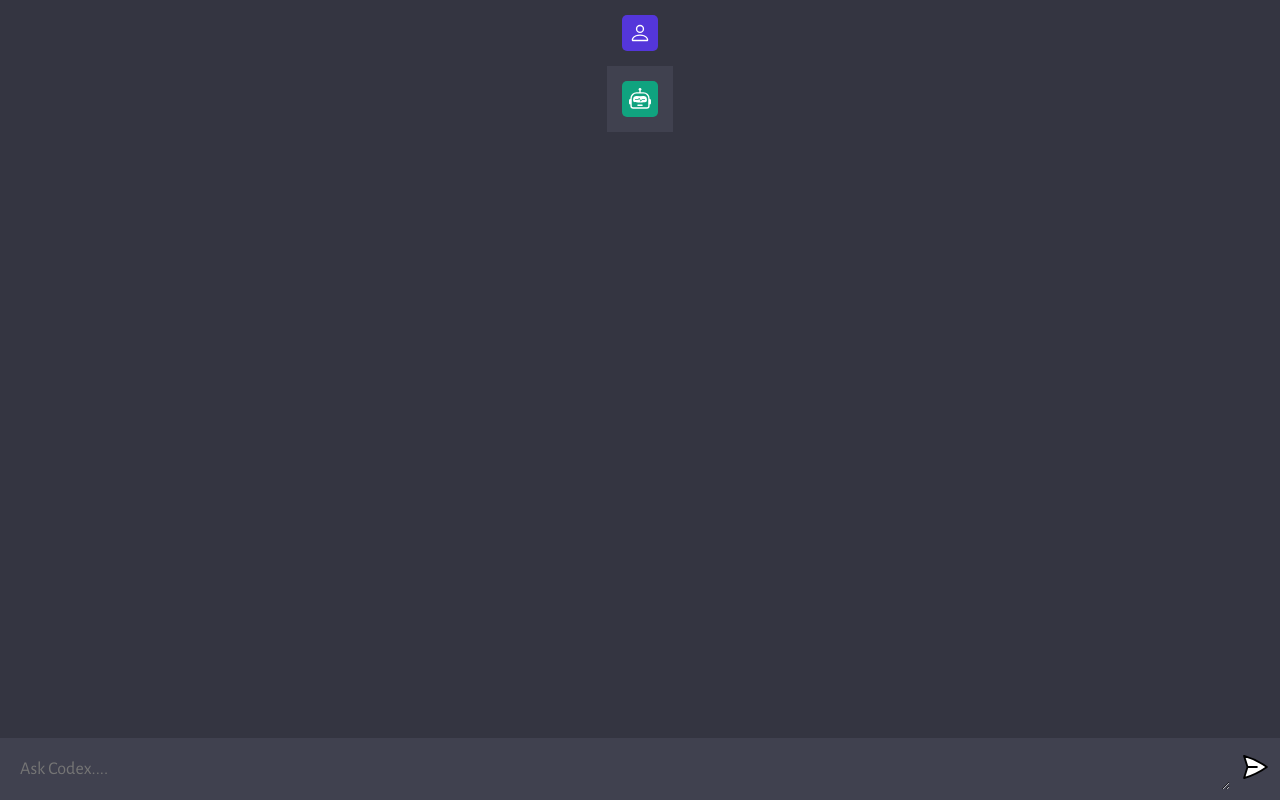
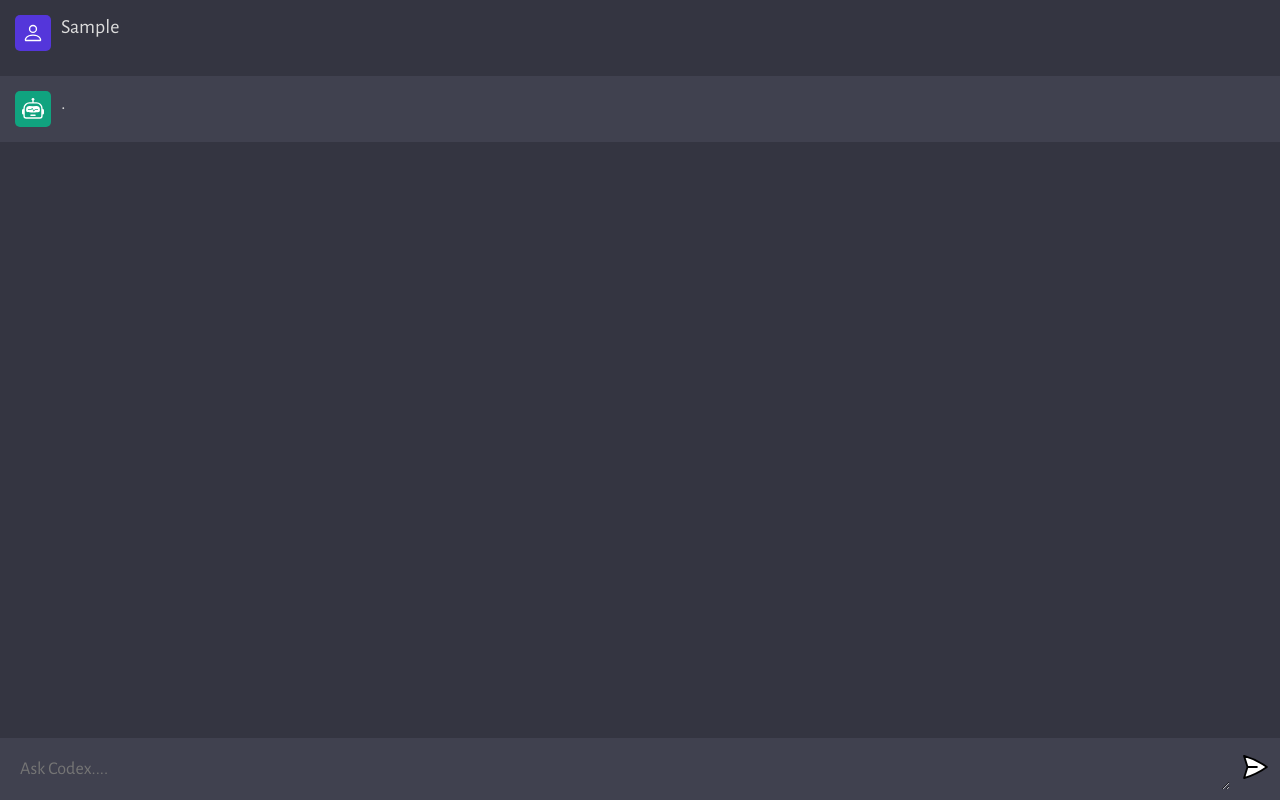
Before and after one commit to ManojThulung/chatGTP-app, a website built with Vite: page client/index.html in a window 1280 px wide. Both pictures are taken after typing "Sample" into the empty fields and a click on the button 1255 px from the left and 769 px from the top of the page. Built offline with nearby package versions, Linux system fonts and the light colour scheme.

Commit message:
chatstrip function bug fixed and style improved

```diff
--- a/client/script.js
+++ b/client/script.js
@@ -46,10 +46,10 @@ function chatStrip(isAi, value, uniqueId) {
   return `
     <div class="wrapper ${isAi && "ai"}">
       <div class="chat">
-        <div class='profile'>
+        <div class="profile">
           <img src=${isAi ? bot : user} alt=${isAi ? "bot" : "user"} />
         </div>
-        <div class='message' id='${uniqueId}>
+        <div class="message" id=${uniqueId}>
           ${value}
         </div>
       </div>
--- a/client/style.css
+++ b/client/style.css
@@ -22,7 +22,7 @@ body {
   justify-content: space-between;
 }
 
-.chat_container {
+.chat-container {
   flex: 1;
   width: 100%;
   height: 100%;
@@ -92,7 +92,7 @@ body {
    * The pre-wrap value allows the browser to wrap long lines of text onto multiple lines if necessary.
    * The default value for the white-space property in CSS is "normal". This tells the browser to collapse multiple white space characters into a single space, and to wrap text onto multiple lines as needed to fit within its container.
   */
-  white-space: pre-wrap;
+  /* white-space: pre-wrap; */
   -ms-overflow-style: none;
   scrollbar-width: none;
 }
```
